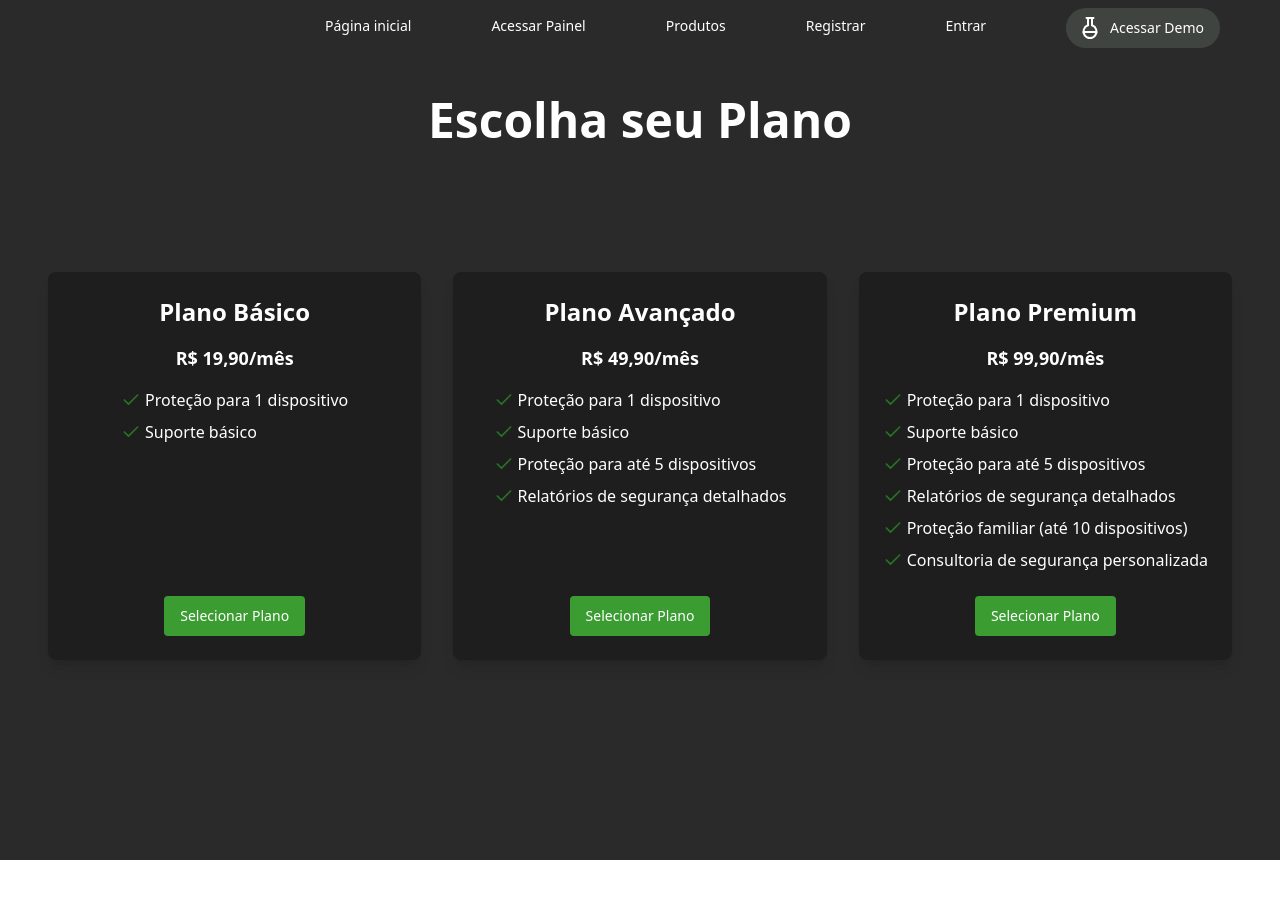
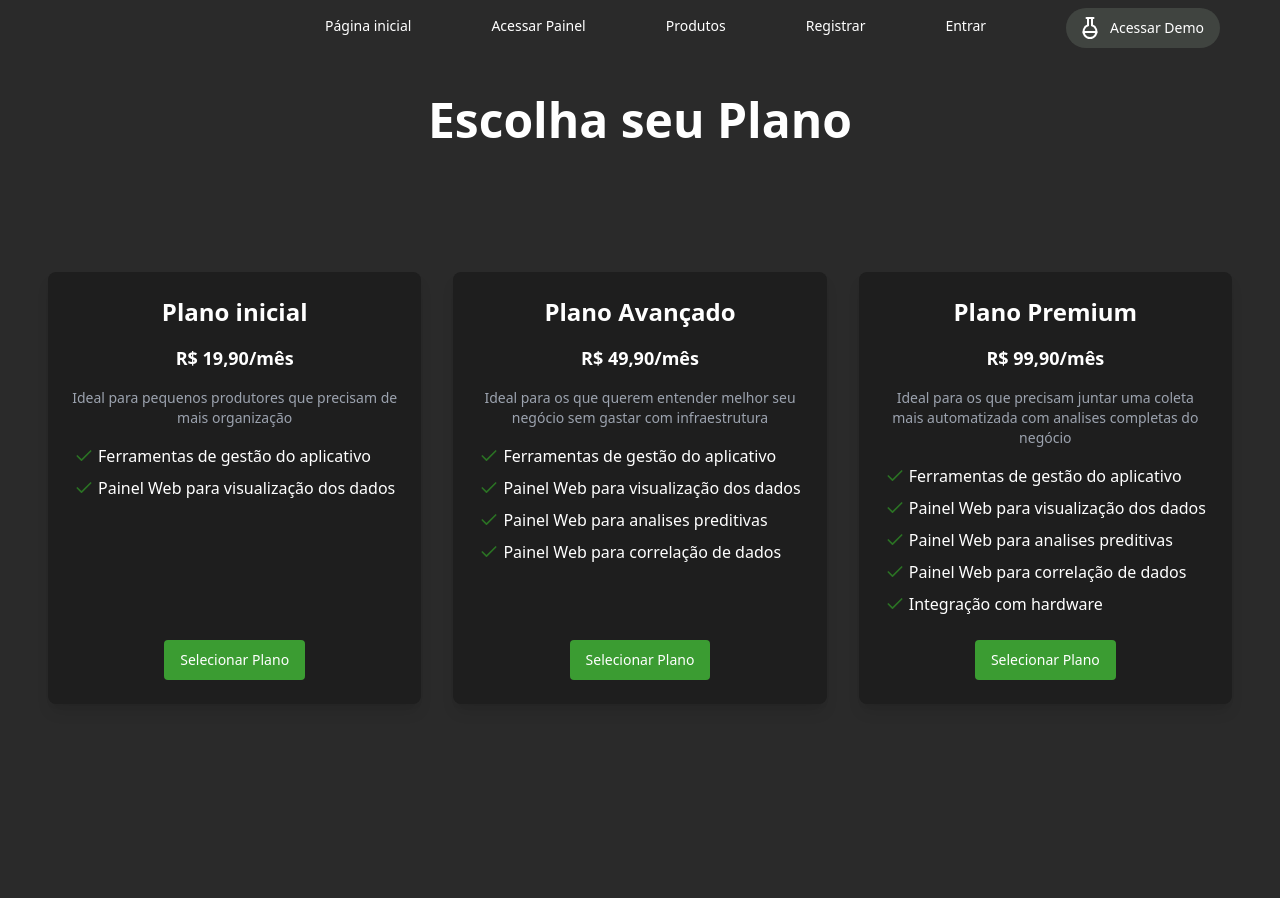
Before and after one commit to gabrielss2406/ConnectFarm-WebAPP, a Next.js app: page /sales in a window 1280 px wide. Shown: the top 898 px of the page. Before the commit the page ends 860 px from the top, so only its background shows below. Built offline with nearby package versions, Linux system fonts and the light colour scheme; no server answers.

Commit message:
feat: ours plans

```diff
--- a/src/components/SalesPage/PlanCard.tsx
+++ b/src/components/SalesPage/PlanCard.tsx
@@ -14,6 +14,9 @@ export const PlanCard: React.FC<PlanCardProps> = ({ plan, selectedPlan, onSelect
         <div className="bg-[#1e1e1e] text-white p-6 rounded-lg shadow-lg flex flex-col items-center">
             <h2 className="text-2xl font-semibold mb-4">{plan.name}</h2>
             <p className="text-lg font-bold mb-4">{plan.price}</p>
+            <p className="text-sm text-gray-400 mb-4 text-center">
+                {plan.description}
+            </p>
             <ul className="text-left space-y-2 mb-6">
                 {plan.features.map((feature, index) => (
                     <li key={index} className="flex items-center">
--- a/src/components/SalesPage/PlansList.tsx
+++ b/src/components/SalesPage/PlansList.tsx
@@ -4,6 +4,7 @@ import { PlanCard } from './PlanCard';
 export interface Plan {
     id: number;
     name: string;
+    description: string
     price: string;
     features: string[];
 }
@@ -11,35 +12,37 @@ export interface Plan {
 const plans: Plan[] = [
     {
         id: 1,
-        name: 'Plano Básico',
+        name: 'Plano inicial',
+        description: 'Ideal para pequenos produtores que precisam de mais organização',
         price: 'R$ 19,90/mês',
         features: [
-            'Proteção para 1 dispositivo',
-            'Suporte básico',
+            'Ferramentas de gestão do aplicativo',
+            'Painel Web para visualização dos dados',
         ],
     },
     {
         id: 2,
         name: 'Plano Avançado',
+        description: 'Ideal para os que querem entender melhor seu negócio sem gastar com infraestrutura',
         price: 'R$ 49,90/mês',
         features: [
-            'Proteção para 1 dispositivo',
-            'Suporte básico',
-            'Proteção para até 5 dispositivos',
-            'Relatórios de segurança detalhados',
+            'Ferramentas de gestão do aplicativo',
+            'Painel Web para visualização dos dados',
+            'Painel Web para analises preditivas',
+            'Painel Web para correlação de dados'
         ],
     },
     {
         id: 3,
         name: 'Plano Premium',
+        description: 'Ideal para os que precisam juntar uma coleta mais automatizada com analises completas do negócio',
         price: 'R$ 99,90/mês',
         features: [
-            'Proteção para 1 dispositivo',
-            'Suporte básico',
-            'Proteção para até 5 dispositivos',
-            'Relatórios de segurança detalhados',
-            'Proteção familiar (até 10 dispositivos)',
-            'Consultoria de segurança personalizada',
+            'Ferramentas de gestão do aplicativo',
+            'Painel Web para visualização dos dados',
+            'Painel Web para analises preditivas',
+            'Painel Web para correlação de dados',
+            'Integração com hardware'
         ],
     },
 ];
```
